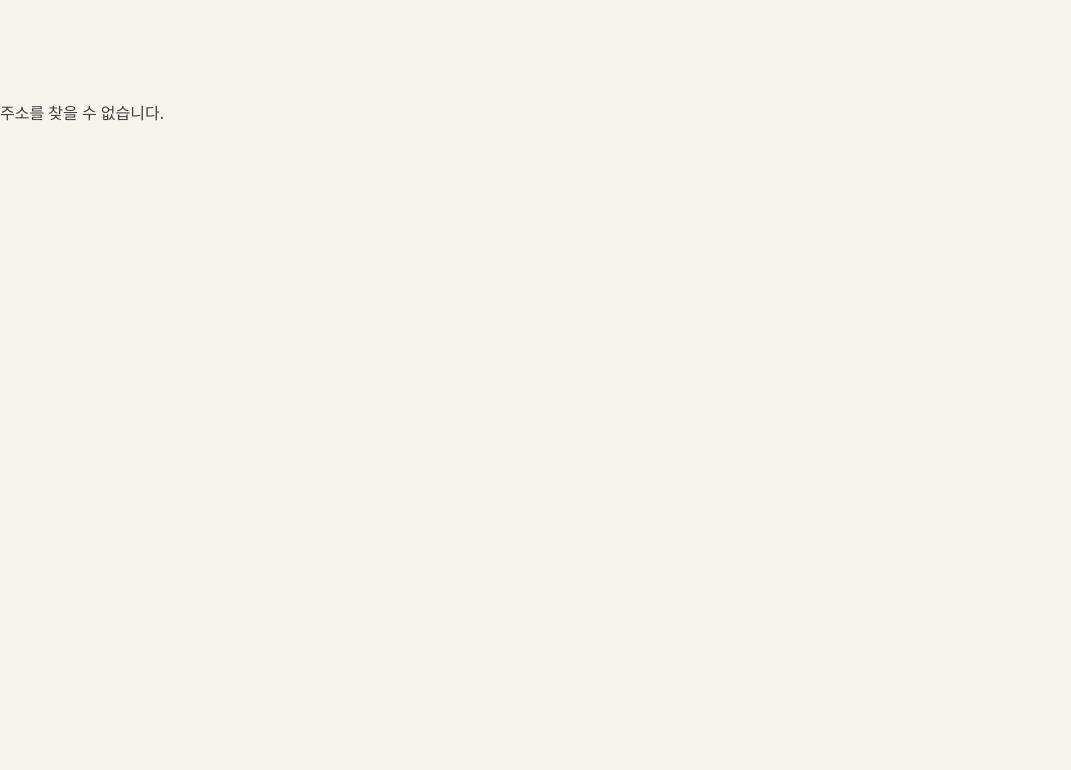
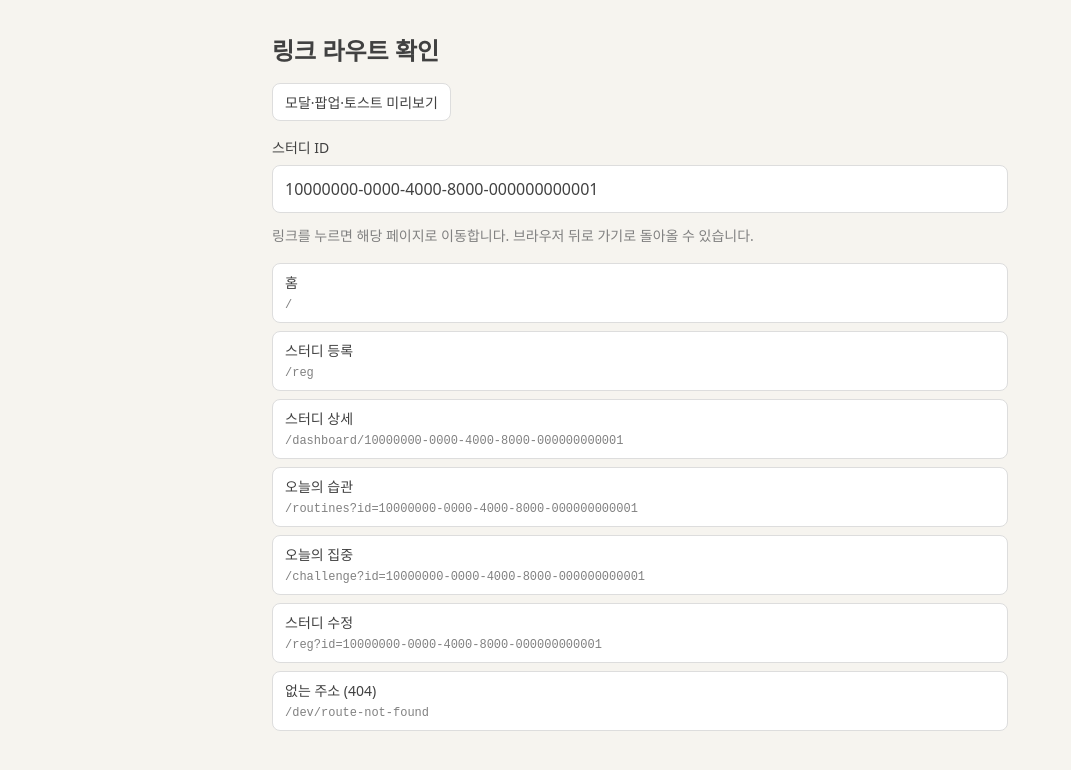
Before and after one commit to codeit-fs-16-part2-team1/forest-of-study, a React (Vite) app in the folder web/: page /dev/routes in a window 1280 px wide. Shown: the top 770 px of the page, without its empty margins (0-1071 px from the left). Built offline with nearby package versions, Linux system fonts and the light colour scheme; no server answers; a web font is replaced by a local one.

Commit message:
feat: 미리보기 구성 개편

```diff
--- a/web/src/App.jsx
+++ b/web/src/App.jsx
@@ -7,7 +7,8 @@ import DashboardPage from "./pages/DashboardPage.jsx";
 import RoutinesPage from "./pages/RoutinesPage.jsx";
 import ChallengePage from "./pages/ChallengePage.jsx";
 import NotFoundPage from "./pages/NotFoundPage.jsx";
-import FeedbackPreview from "./dev/FeedbackPreview.jsx";
+import ModalPreview from "./dev/ModalPreview/ModalPreview.jsx";
+import RoutePreview from "./dev/RoutePreview/RoutePreview.jsx";
 
 const App = () => {
   const dashboardMatch = useMatch("/dashboard/:id");
@@ -50,7 +51,10 @@ const App = () => {
           <Route path="challenge" element={<ChallengePage />} />
         </Route>
         {import.meta.env.DEV && (
-          <Route path="/dev/feedback" element={<FeedbackPreview />} />
+          <>
+            <Route path="/dev/modal" element={<ModalPreview />} />
+            <Route path="/dev/routes" element={<RoutePreview />} />
+          </>
         )}
         <Route path="*" element={<NotFoundPage />} />
       </Routes>
--- a/web/src/dev/FeedbackPreview.jsx
+++ b/web/src/dev/ModalPreview/ModalPreview.jsx
@@ -1,16 +1,19 @@
 import { useEffect, useRef, useState } from "react";
 import { Link, useSearchParams } from "react-router";
-import Modal from "../components/Modal/Modal.jsx";
-import Popup from "../components/Popup/Popup.jsx";
-import Toast from "../components/Toast/Toast.jsx";
-import useToast from "../hooks/useToast.js";
-import styles from "./FeedbackPreview.module.scss";
+import Modal from "../../components/Modal/Modal.jsx";
+import PasswordModal from "../../components/PasswordModal/PasswordModal.jsx";
+import Popup from "../../components/Popup/Popup.jsx";
+import Toast from "../../components/Toast/Toast.jsx";
+import useToast from "../../hooks/useToast.js";
+import styles from "./ModalPreview.module.scss";
 
 const examples = [
   { key: "password", label: "비밀번호" },
   { key: "visible", label: "비밀번호 표시" },
   { key: "error", label: "오류 표시" },
   { key: "pending", label: "처리 중" },
+  { key: "delete", label: "삭제용 비밀번호" },
+  { key: "custom", label: "공통 모달 틀" },
   { key: "alert", label: "안내 팝업" },
   { key: "confirm", label: "확인 팝업" },
   { key: "point", label: "포인트 토스트" },
@@ -18,20 +21,8 @@ const examples = [
   { key: "stack", label: "토스트 5개 쌓기" },
 ];
 
-const FeedbackPreview = () => {
+const ModalPreview = () => {
   const [searchParams, setSearchParams] = useSearchParams();
-  const studyId =
-    searchParams.get("studyId") ?? "10000000-0000-4000-8000-000000000001";
-  const studyQuery = new URLSearchParams({ id: studyId }).toString();
-  const routeLinks = [
-    { label: "홈", to: "/" },
-    { label: "스터디 등록", to: "/reg" },
-    { label: "스터디 상세", to: "/dashboard/" + encodeURIComponent(studyId) },
-    { label: "오늘의 습관", to: "/routines?" + studyQuery },
-    { label: "오늘의 집중", to: "/challenge?" + studyQuery },
-    { label: "스터디 수정", to: "/reg?" + studyQuery },
-    { label: "없는 주소 (404)", to: "/dev/route-not-found" },
-  ];
   const requestedExample = searchParams.get("example");
   const example = examples.some(({ key }) => key === requestedExample)
     ? requestedExample
@@ -45,6 +36,7 @@ const FeedbackPreview = () => {
     "visible",
     "error",
     "pending",
+    "delete",
   ].includes(openedExample);
 
   useEffect(() => {
@@ -84,7 +76,7 @@ const FeedbackPreview = () => {
     });
     setResult("");
     if (
-      ["password", "visible", "error", "pending", "alert", "confirm"].includes(
+      ["password", "visible", "error", "pending", "delete", "custom", "alert", "confirm"].includes(
         key,
       )
     ) {
@@ -142,55 +134,23 @@ const FeedbackPreview = () => {
           >
             토스트 5개 쌓기
           </button>
+          <Link className={styles.link} to="/dev/routes">
+            라우트 테스트
+          </Link>
         </div>
         <p className={styles.note}>
           토스트는 0.3초 간격으로 1~5번이 쌓입니다. 5번이 맨 아래이며 각각 표시
           후 3초 뒤 사라집니다.
         </p>
-        <section className={styles.routes} aria-labelledby="route-preview-heading">
-          <h2 id="route-preview-heading" className={styles.routeHeading}>
-            링크 라우트 확인
-          </h2>
-          <label className={styles.routeLabel} htmlFor="route-study-id">
-            스터디 ID
-          </label>
-          <input
-            id="route-study-id"
-            className={styles.routeInput}
-            type="text"
-            value={studyId}
-            autoComplete="off"
-            onChange={(event) => {
-              const value = event.target.value;
-              setSearchParams((current) => {
-                const next = new URLSearchParams(current);
-                next.set("studyId", value);
-                return next;
-              }, { replace: true });
-            }}
-          />
-          <p className={styles.note}>
-            링크를 누르면 해당 페이지로 이동합니다. 브라우저 뒤로 가기로
-            돌아올 수 있습니다.
-          </p>
-          <nav className={styles.routeLinks} aria-label="페이지 라우트 테스트">
-            {routeLinks.map(({ label, to }) => (
-              <Link key={label} className={[styles.link, styles.routeLink].join(" ")} to={to}>
-                <span>{label}</span>
-                <code>{to}</code>
-              </Link>
-            ))}
-          </nav>
-        </section>
         <p className={styles.result} role="status">
           {result}
         </p>
       </main>
       {isPasswordExample && (
-        <Modal
+        <PasswordModal
           key={openedExample}
-          title="연우의 개발공장"
-          submitLabel="제출"
+          title={openedExample === "delete" ? "스터디 삭제" : "연우의 개발공장"}
+          submitLabel={openedExample === "delete" ? "삭제" : "제출"}
           defaultPasswordVisible={openedExample === "visible"}
           errorMessage={openedExample === "error" ? "오류 안내 문구 예시" : ""}
           isPending={openedExample === "pending"}
@@ -201,6 +161,27 @@ const FeedbackPreview = () => {
           }
           onClose={() => closeDialog("비밀번호 모달을 닫았습니다.")}
         />
+      )}
+      {openedExample === "custom" && (
+        <Modal
+          title="공통 모달 틀 예시"
+          description="비밀번호 입력형과 같은 틀에 다른 본문을 전달합니다."
+          submitLabel="내용 제출"
+          closeLabel="취소"
+          onSubmit={() => closeDialog("공통 본문의 제출 콜백이 호출되었습니다.")}
+          onClose={() => closeDialog("공통 모달을 닫았습니다.")}
+        >
+          <label className={styles.fieldLabel} htmlFor="custom-modal-message">
+            메모 예시
+          </label>
+          <input
+            id="custom-modal-message"
+            className={styles.fieldInput}
+            type="text"
+            placeholder="원하는 본문을 넣을 수 있습니다."
+            required
+          />
+        </Modal>
       )}
       {(openedExample === "alert" || openedExample === "confirm") && (
         <Popup
@@ -221,4 +202,4 @@ const FeedbackPreview = () => {
   );
 };
 
-export default FeedbackPreview;
+export default ModalPreview;
--- /dev/null
+++ b/web/src/dev/ModalPreview/ModalPreview.module.scss
@@ -0,0 +1,75 @@
+.preview {
+  min-height: 100dvh;
+}
+
+.navigation {
+  display: flex;
+  flex-wrap: wrap;
+  justify-content: center;
+  gap: 0.5rem; // 8px
+  padding: 0.75rem; // 12px
+  background: var(--color-bg);
+}
+
+.link {
+  padding: 0.5rem 0.75rem; // 8px 12px
+  border: 1px solid var(--color-gray-light);
+  border-radius: 0.5rem; // 8px
+  background: var(--color-white);
+  font-size: 0.875rem; // 14px
+
+  &[aria-pressed="true"] {
+    border-color: var(--color-green-text);
+    background: var(--color-green);
+  }
+}
+
+.content {
+  margin: 0 auto;
+  padding: 2rem 1rem; // 32px 16px
+  max-width: 48rem; // 768px
+}
+
+.heading {
+  margin-bottom: 1rem; // 16px
+  font-size: 1.5rem; // 24px
+}
+
+.controls {
+  display: flex;
+  flex-wrap: wrap;
+  gap: 0.5rem; // 8px
+  margin: 1rem 0; // 16px 0
+}
+
+.note {
+  color: var(--color-gray);
+  font-size: 0.875rem; // 14px
+  line-height: 1.6;
+}
+
+.result {
+  margin-top: 1rem; // 16px
+  line-height: 1.6;
+}
+
+.fieldLabel {
+  display: block;
+  margin-bottom: 0.5rem; // 8px
+  font-size: 0.875rem; // 14px
+}
+
+.fieldInput {
+  box-sizing: border-box;
+  width: 100%;
+  margin-bottom: 0.75rem; // 12px
+  padding: 0.75rem; // 12px
+  border: 1px solid var(--color-gray-light);
+  border-radius: 0.5rem; // 8px
+  background: var(--color-white);
+
+  &:focus-visible {
+    outline: 1px solid var(--color-green-text);
+    outline-offset: -1px;
+  }
+}
--- /dev/null
+++ b/web/src/dev/RoutePreview/RoutePreview.jsx
@@ -0,0 +1,65 @@
+import { Link, useSearchParams } from "react-router";
+import styles from "./RoutePreview.module.scss";
+
+const RoutePreview = () => {
+  const [searchParams, setSearchParams] = useSearchParams();
+  const studyId =
+    searchParams.get("studyId") ?? "10000000-0000-4000-8000-000000000001";
+  const studyQuery = new URLSearchParams({ id: studyId }).toString();
+  const routeLinks = [
+    { label: "홈", to: "/" },
+    { label: "스터디 등록", to: "/reg" },
+    { label: "스터디 상세", to: "/dashboard/" + encodeURIComponent(studyId) },
+    { label: "오늘의 습관", to: "/routines?" + studyQuery },
+    { label: "오늘의 집중", to: "/challenge?" + studyQuery },
+    { label: "스터디 수정", to: "/reg?" + studyQuery },
+    { label: "없는 주소 (404)", to: "/dev/route-not-found" },
+  ];
+
+  return (
+    <main className={styles.content}>
+      <h1 className={styles.heading}>링크 라우트 확인</h1>
+      <nav className={styles.controls} aria-label="개발 페이지 이동">
+        <Link className={styles.link} to="/dev/modal">
+          모달·팝업·토스트 미리보기
+        </Link>
+      </nav>
+      <label className={styles.routeLabel} htmlFor="route-study-id">
+        스터디 ID
+      </label>
+      <input
+        id="route-study-id"
+        className={styles.routeInput}
+        type="text"
+        value={studyId}
+        autoComplete="off"
+        onChange={(event) => {
+          const value = event.target.value;
+          setSearchParams((current) => {
+            const next = new URLSearchParams(current);
+            next.set("studyId", value);
+            return next;
+          }, { replace: true });
+        }}
+      />
+      <p className={styles.note}>
+        링크를 누르면 해당 페이지로 이동합니다. 브라우저 뒤로 가기로
+        돌아올 수 있습니다.
+      </p>
+      <nav className={styles.routeLinks} aria-label="페이지 라우트 테스트">
+        {routeLinks.map(({ label, to }) => (
+          <Link
+            key={label}
+            className={[styles.link, styles.routeLink].join(" ")}
+            to={to}
+          >
+            <span>{label}</span>
+            <code>{to}</code>
+          </Link>
+        ))}
+      </nav>
+    </main>
+  );
+};
+
+export default RoutePreview;
--- a/web/src/dev/FeedbackPreview.module.scss
+++ b/web/src/dev/RoutePreview/RoutePreview.module.scss
@@ -1,29 +1,3 @@
-.preview {
-  min-height: 100dvh;
-}
-
-.navigation {
-  display: flex;
-  flex-wrap: wrap;
-  justify-content: center;
-  gap: 0.5rem; // 8px
-  padding: 0.75rem; // 12px
-  background: var(--color-bg);
-}
-
-.link {
-  padding: 0.5rem 0.75rem; // 8px 12px
-  border: 1px solid var(--color-gray-light);
-  border-radius: 0.5rem; // 8px
-  background: var(--color-white);
-  font-size: 0.875rem; // 14px
-
-  &[aria-pressed="true"] {
-    border-color: var(--color-green-text);
-    background: var(--color-green);
-  }
-}
-
 .content {
   margin: 0 auto;
   padding: 2rem 1rem; // 32px 16px
@@ -36,9 +10,6 @@
 }
 
 .controls {
-  display: flex;
-  flex-wrap: wrap;
-  gap: 0.5rem; // 8px
   margin: 1rem 0; // 16px 0
 }
 
@@ -48,20 +19,13 @@
   line-height: 1.6;
 }
 
-.result {
-  margin-top: 1rem; // 16px
-  line-height: 1.6;
-}
-
-.routes {
-  margin-top: 2rem; // 32px
-  padding-top: 1.5rem; // 24px
-  border-top: 1px solid var(--color-gray-light);
-}
-
-.routeHeading {
-  margin-bottom: 1rem; // 16px
-  font-size: 1.25rem; // 20px
+.link {
+  display: inline-block;
+  padding: 0.5rem 0.75rem; // 8px 12px
+  border: 1px solid var(--color-gray-light);
+  border-radius: 0.5rem; // 8px
+  background: var(--color-white);
+  font-size: 0.875rem; // 14px
 }
 
 .routeLabel {
```
